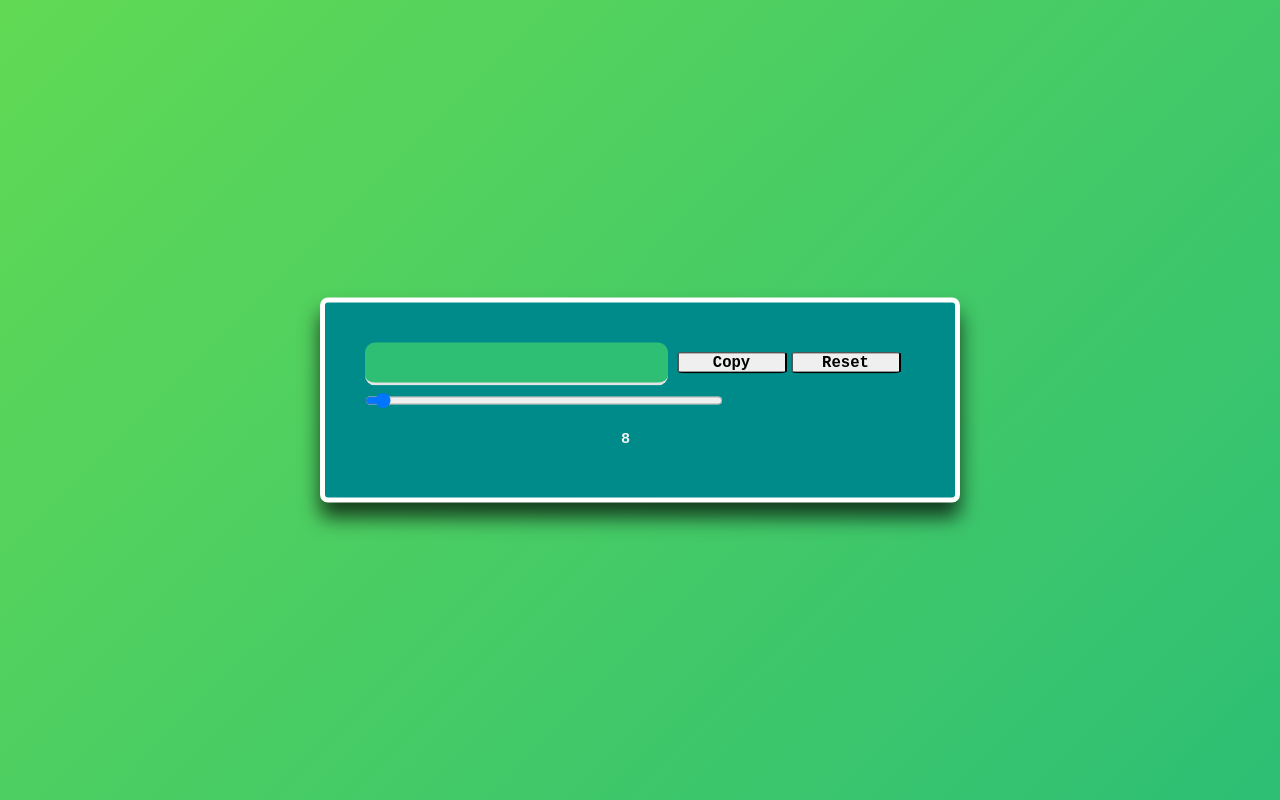
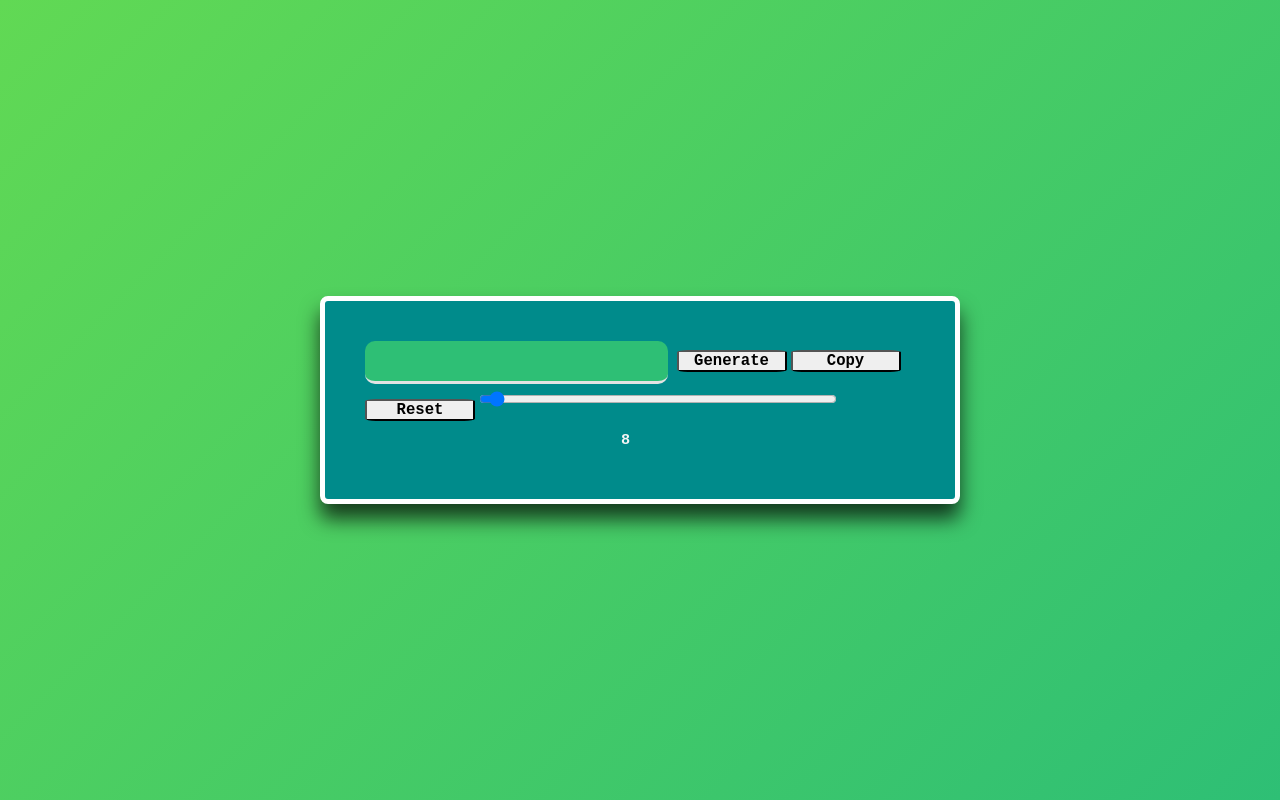
Before and after one commit to Karan5807/30DaysofJavaScript, a plain HTML site: page Password-Gen/index.html in a window 1280 px wide. Drawn offline with Linux system fonts and the light colour scheme.

Commit message:
Update index.html

```diff
--- a/Password-Gen/index.html
+++ b/Password-Gen/index.html
@@ -12,14 +12,12 @@
 <body>
     <div class="container">
         <input type="text" id="Output">
-        <button>Copy</button>
-        <button >Reset</button>
-        <div>
-            <input type="range" id="length" min="8" max="25" value="8" oninput="gen()">
-            <h3 id="length-val">8</h3>
-        </div>
-
+        <button id="Generate">Generate</button>
+        <button id="CopyBtn" onclick="Copy()">Copy</button>
+        <button id="ResetBtn" onclick="genPass()">Reset</button>
+        <input type="range" id="Val" min="8" max="28" value="8" oninput="genPass()">
+        <h3 id="Print-Val">8</h3>
     </div>
-
+    <script src="Scripts.js"></script>
 </body>
 </html>
```
